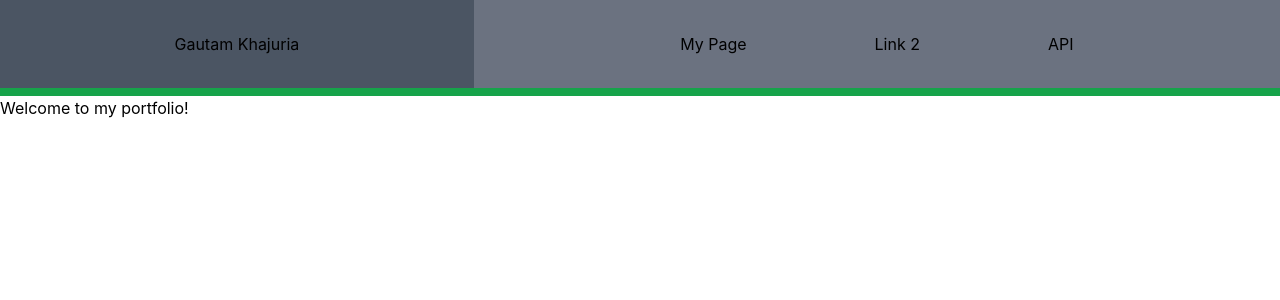
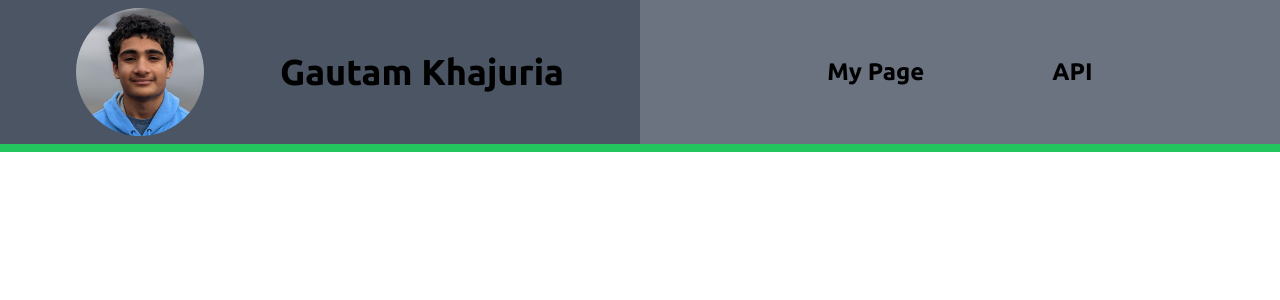
Before and after one commit to Sptele/portfolio, a Next.js app: page / in a window 1280 px wide. Shown: the top 300 px of the page. Built offline with nearby package versions, Linux system fonts and the light colour scheme.

Commit message:
navbar, fonts

```diff
--- a/components/Layout.js
+++ b/components/Layout.js
@@ -1,9 +1,21 @@
 import Head from "next/head";
+import Image from "next/image";
+import useRandom from "../hooks/use-random.js";
 
-function PageLayout({ navBorderColor }) {
-	let navbarLink = "hover:bg-black hover:text-white p-8";
+function Link({ href, children }) {
+	let navbarLink = "self-center hover:bg-black hover:text-white p-8 table h-[100%]";
 
-	let navStyles = `bg-gray-500 border-b-8 border-b-solid grid grid-cols-layout`;
+	return (
+		<a className={navbarLink} href={href}>
+			<h1 className="table-cell align-middle text-2xl">{children}</h1>
+		</a>
+	);
+}
+
+function NavigationBar({ home }) {
+	const navBorderColor = useRandom(1, 6, { integer: true, scale: 100 });
+
+	let navStyles = `bg-gray-500 border-b-8 border-b-solid grid grid-cols-2 align-center items-stretch flex`;
 
 	switch (navBorderColor) {
 		case 100:
@@ -39,24 +51,30 @@ function PageLayout({ navBorderColor }) {
 		<nav className={navStyles}>
 			<a
 				href={"/"}
-				className="col-span-1 col-start-1 row-start-1 row-span-1 bg-gray-400 py-8 text-center hover:bg-gray-600"
+				className={
+					"col-span-1 col-start-1 row-start-1 row-span-1 flex flex-row justify-evenly bg-gray-400 text-center hover:bg-gray-600 py-2"
+				}
 			>
-				<h1>Gautam Khajuria</h1>
+				{home ? (
+					<Image
+						src={"/me.jpg"}
+						alt="My Photo"
+						width={128}
+						height={128}
+						className="rounded-full"
+					/>
+				) : null}
+				<h1 className="self-center text-4xl">Gautam Khajuria</h1>
 			</a>
 			<div
 				className="col-span-1 col-start-2 row-start-1 row-span-1
-					flex flex-row justify-center gap-16"
+					flex flex-row justify-center gap-16 items-stretch"
 			>
-				<a className={navbarLink} href="/my-page">My Page</a>
-				<a className={navbarLink}>Link 2</a>
-				<a className={navbarLink} href="/api/guide">API</a>
+				<Link href="/my-page">My Page</Link>
+				<Link href="/api/">API</Link>
 			</div>
 		</nav>
 	);
-}
-
-function HomeLayout() {
-	return <PageLayout />;
 }
 
 function Layout({ title, description, home, children, navBorderColor }) {
@@ -64,9 +82,10 @@ function Layout({ title, description, home, children, navBorderColor }) {
 		<>
 			<Head>
 				<title>{title}</title>
+				<link rel="shortcut icon" href="https://avatars.githubusercontent.com/u/79765399?v=4" />
 				<meta title={title} description={description} />
 			</Head>
-			<PageLayout navBorderColor={navBorderColor} />
+			<NavigationBar home={home} navBorderColor={navBorderColor} />
 			{children}
 		</>
 	);
--- a/next.config.js
+++ b/next.config.js
@@ -1,6 +1,17 @@
 /** @type {import('next').NextConfig} */
 const nextConfig = {
-  reactStrictMode: true,
-}
+	reactStrictMode: true,
+};
 
-module.exports = nextConfig
+module.exports = {
+	async redirects() {
+		return [
+			{
+				source: "/api/guide",
+				destination: "/api/",
+				permanent: true,
+			},
+		];
+	},
+	nextConfig
+};
--- a/pages/api/about.js
+++ b/pages/api/about.js
@@ -20,6 +20,7 @@ export default function handler(req, res) {
 			computer: "Some ASUS lol",
 
 		}
-	}
+	};
+
 	res.status(200).json(data);
 }
--- a/pages/api/guide.js
+++ /dev/null
@@ -1,15 +0,0 @@
-export default function handler(req, res) {
-	res.status(200).json({
-		protip: "Everything smushed together, and hard to read? Use FireFox, or download a JSON extension.",
-		guide: `This is the API page for Gautam Khajuria. Here, you can find a multitude of APIs that I provide, for any usecase.
-				Below is an object containing several objects. Each object inside will be named for what the api route provides,
-				and inside each inner object will be a description of the API route as well as a link.`,
-		links: {
-			about: {
-				desc: "A route containg several attributes about me.",
-				link: "/api/about"
-			}
-		}
-
-	})
-}
--- /dev/null
+++ b/pages/api/index.js
@@ -0,0 +1,13 @@
+export default function handler(req, res) {
+	res.status(200).json({
+		protip: "Everything smushed together, and hard to read? Use FireFox, or download a JSON extension.",
+		guide: `This is the API page for Gautam Khajuria. Here, you can find a multitude of APIs that I provide, for any usecase. Below is an object containing several objects. Each object inside will be named for what the api route provides, and inside each inner object will be a description of the API route as well as a link.`,
+		links: {
+			about: {
+				desc: "A route containg several attributes about me.",
+				link: "/api/about"
+			}
+		}
+
+	})
+}
--- a/pages/index.js
+++ b/pages/index.js
@@ -4,41 +4,17 @@ import styles from "../styles/Home.module.css";
 import Layout from "../components/Layout.js";
 
 // wow its a next app
-export default function Home({ navBorderColor }) {
+export default function Home() {
 	return (
 		<>
-			<Layout home title="Gautam Khajuria" description="Portfolio for Gautam Khajuria" navBorderColor={navBorderColor} >
-				<h1>Welcome to my portfolio!</h1>
+			<Layout home title="Gautam Khajuria" description="Portfolio for Gautam Khajuria" >
+				<div className="m-2">
+					<div className="">
+
+					</div>
+				</div>
 			</Layout>
 
 		</>
 	);
 }
-
-
-function random(min=0, max=1, options=null) {
-
-	max += 1; // Allow inclusive max
-
-	const rawExpr = (Math.random() * (max-min)) + min;
-	let optionedExpr = rawExpr;
-
-	if (!options) return rawExpr;
-
-	if (options.integer) {
-		optionedExpr = Math.floor(optionedExpr);
-	}
-
-	if (options.scale) {
-		optionedExpr *= options.scale;
-	}
-
-	return optionedExpr;
-}
-
-export async function getServerSideProps() {
-	const result = random(1, 6, { integer: true, scale: 100 });
-	console.log(result);
-
-	return { props: { navBorderColor: result } };
-}
--- a/pages/my-page.js
+++ b/pages/my-page.js
@@ -4,7 +4,7 @@ import Layout from "../components/Layout.js";
 export default function MyPage() {
 	return (
 		<>
-			<Layout title="My Webpage" description="Portfolio for Gautam Khajuria" home>
+			<Layout title="My Webpage" description="Portfolio for Gautam Khajuria">
 				<h1>Dude this my page</h1>
 			</Layout>
 
--- a/styles/globals.css
+++ b/styles/globals.css
@@ -1,6 +1,10 @@
+@import url('https://fonts.googleapis.com/css2?family=Secular+One&family=Ubuntu:wght@700&display=swap');
+
 @tailwind base;
 @tailwind components;
 @tailwind utilities;
+
+
 
 :root {
 	--nav-scale-to: 1.1;
@@ -16,13 +20,16 @@
 	}
 }
 
+@layer base {
+	h1, h2, h3, h4, h5, h6 {
+		@apply font-title;
+		@apply text-4xl;
+	}
 
-html,
-body {
-	padding: 0;
-	margin: 0;
-	font-family: -apple-system, BlinkMacSystemFont, Segoe UI, Roboto, Oxygen,
-		Ubuntu, Cantarell, Fira Sans, Droid Sans, Helvetica Neue, sans-serif;
+	div, a, p, body {
+		@apply font-body;
+		@apply text-base;
+	}
 }
 
 a {
--- a/tailwind.config.js
+++ b/tailwind.config.js
@@ -5,6 +5,10 @@ module.exports = {
 	],
 	theme: {
 		extend: {
+			fontFamily: {
+				title: ["Ubuntu", "serif"],
+				body: ["Secular One", "sans-serif"]
+			},
 			gridTemplateColumns: {
 				layout: "10wh 90wh"
 			}
```
Also changed, not shown: public/me.jpg (added), 1 other file (tests, documents, lock files or other folders).
